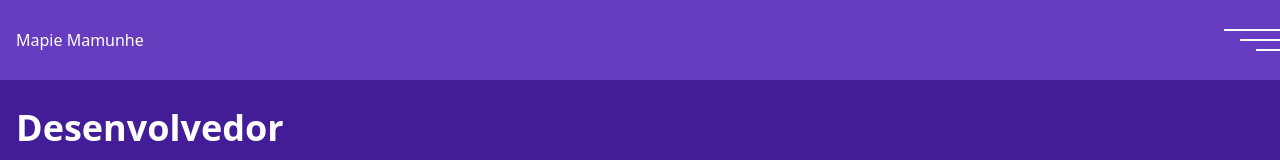
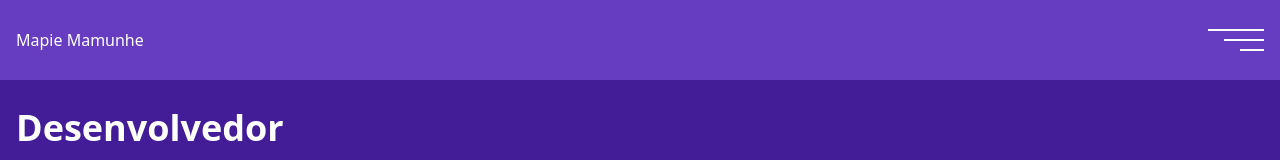
Before and after one commit to MapieMamunhe/my-portfolio, a Next.js app: page / in a window 1280 px wide. Shown: the top 160 px of the page. Built offline with nearby package versions, Linux system fonts and the light colour scheme.

Commit message:
Add component styles for hover effect

```diff
--- a/src/components/hamburgerMenu/index.tsx
+++ b/src/components/hamburgerMenu/index.tsx
@@ -5,7 +5,10 @@ import React from "react";
 const HamburgerMenu: React.FC = () => {
   return (
     <>
-      <div className="space-y-2 flex flex-col items-end ">
+      <div
+        className="space-y-2 flex flex-col items-end hamburger w-18 h-9 justify-center px-2 mx-2"
+        style={{}}
+      >
         <span className="w-14 h-0.5 bg-white"></span>
         <span className="w-10 h-0.5 bg-white"></span>
         <span className="w-6 h-0.5 bg-white"></span>
```
